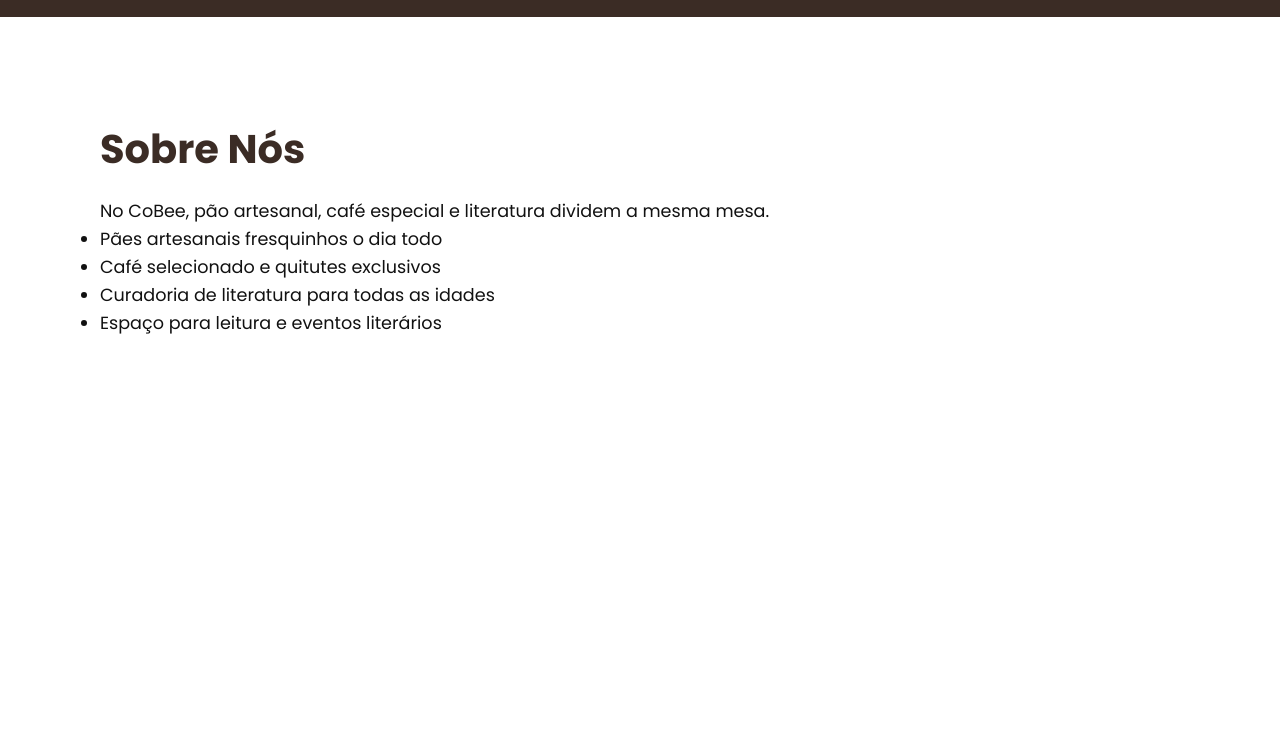
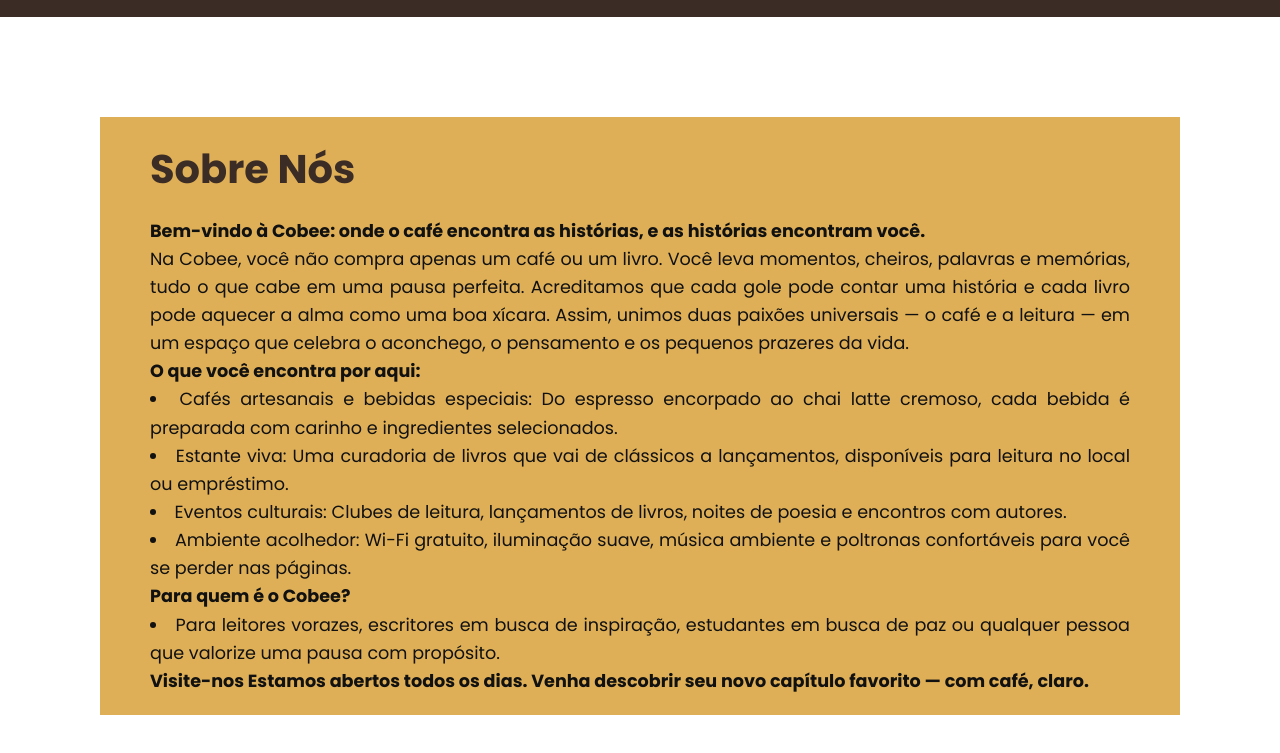
Before and after one commit to mounzinha/cafeteriaWS, a plain HTML site: page sobre.html in a window 1280 px wide. Shown: the part 119-872 px from the top of the page. Before the commit the page ends 800 px from the top, so only its background shows below. Drawn offline with Linux system fonts and the light colour scheme.

Commit message:
mudanças de cristopher
alterei o "sobre nos" e ofundo de algumas paginas

```diff
--- a/css/style.css
+++ b/css/style.css
@@ -20,6 +20,7 @@
 }
 
 body {
+   background-color: #c4a85b;
   font-family: var(--font1);
   background-color: var(--branco);
   line-height: 1.6;
--- a/sobre.html
+++ b/sobre.html
@@ -28,19 +28,32 @@
         </ul>
       </nav>
     </header>
+    <header style="background-color: rgba(218, 164, 64, 0.877);
 
     <section class="content">
       <h2>Sobre Nós</h2>
-      <p>
-        No CoBee, pão artesanal, café especial e literatura dividem a mesma
-        mesa.
-      </p>
-      <ul>
-        <li>Pães artesanais fresquinhos o dia todo</li>
-        <li>Café selecionado e quitutes exclusivos</li>
-        <li>Curadoria de literatura para todas as idades</li>
-        <li>Espaço para leitura e eventos literários</li>
-      </ul>
+      <h4>Bem-vindo à Cobee:
+onde o café encontra as histórias, e as histórias encontram você.</h4>
+        <p>Na Cobee, você não compra apenas um café ou um livro.
+Você leva momentos, cheiros, palavras e memórias, tudo o que cabe em uma pausa perfeita.
+Acreditamos que cada gole pode contar uma história e cada livro pode aquecer a alma como uma boa xícara. Assim, unimos duas paixões universais — o café e a leitura — em um espaço que celebra o aconchego, o pensamento e os pequenos prazeres da vida.
+</p>
+<h4>O que você encontra por aqui:</h4>
+<li>Cafés artesanais e bebidas especiais: Do espresso encorpado ao chai latte cremoso, cada bebida é preparada com carinho e ingredientes selecionados.
+</li>
+<li>Estante viva: Uma curadoria de livros que vai de clássicos a lançamentos, disponíveis para leitura no local ou empréstimo.
+</li>
+<li> Eventos culturais: Clubes de leitura, lançamentos de livros, noites de poesia e encontros com autores.
+</li>
+<li>Ambiente acolhedor: Wi-Fi gratuito, iluminação suave, música ambiente e poltronas confortáveis para você se perder nas páginas.
+</li>
+<h4>Para quem é o Cobee?</h4>
+<li>Para leitores vorazes, escritores em busca de inspiração, estudantes em busca de paz ou qualquer pessoa que valorize uma pausa com propósito.
+</li>
+ <h4>Visite-nos
+Estamos abertos todos os dias. Venha descobrir seu novo capítulo favorito — com café, claro.
+ </h4>
     </section>
+  </header>
   </body>
 </html>
```
Also changed, not shown: compre.html (+3 -0 lines), contato.html (+2 -0 lines), index.html (+3 -1 lines), menu.html (+3 -1 lines), imagem/foto3.jpg (added), imagem/fundo livro com café.jpg (added), imagem/imagem 4.webp (added).
